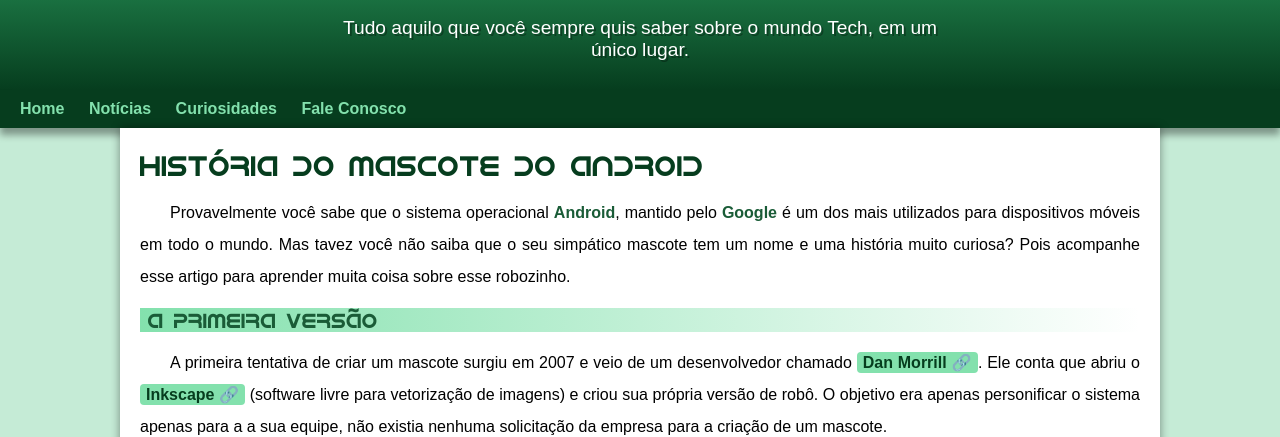
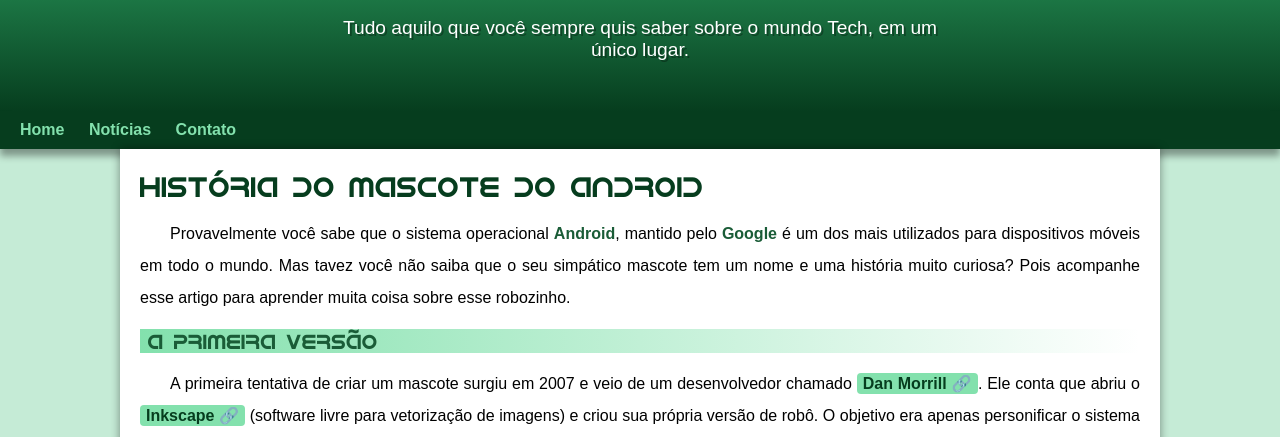
Before and after one commit to andersonpl/projeto-android, a plain HTML site: page index.html in a window 1280 px wide. Shown: the part 100-537 px from the top of the page. Drawn offline with Linux system fonts and the light colour scheme.

Commit message:
problema de padding corrigido

```diff
--- a/estilo/style.css
+++ b/estilo/style.css
@@ -59,7 +59,7 @@ header > p {
     padding-right: 10px;
     padding-left: 10px;
     margin: auto;
-    margin-bottom: 0.2px;
+    padding-bottom: 50px;
     text-shadow: 2px 2px 0px rgba(0, 0, 0, 0.315);
 }
 
--- a/index.html
+++ b/index.html
@@ -15,8 +15,7 @@
         <nav>
             <a href="#">Home</a>
             <a href="#">Notícias</a>
-            <a href="#">Curiosidades</a>
-            <a href="#">Fale Conosco</a>
+            <a href="#">Contato</a>
         </nav>
     <main>
             <article>
```
